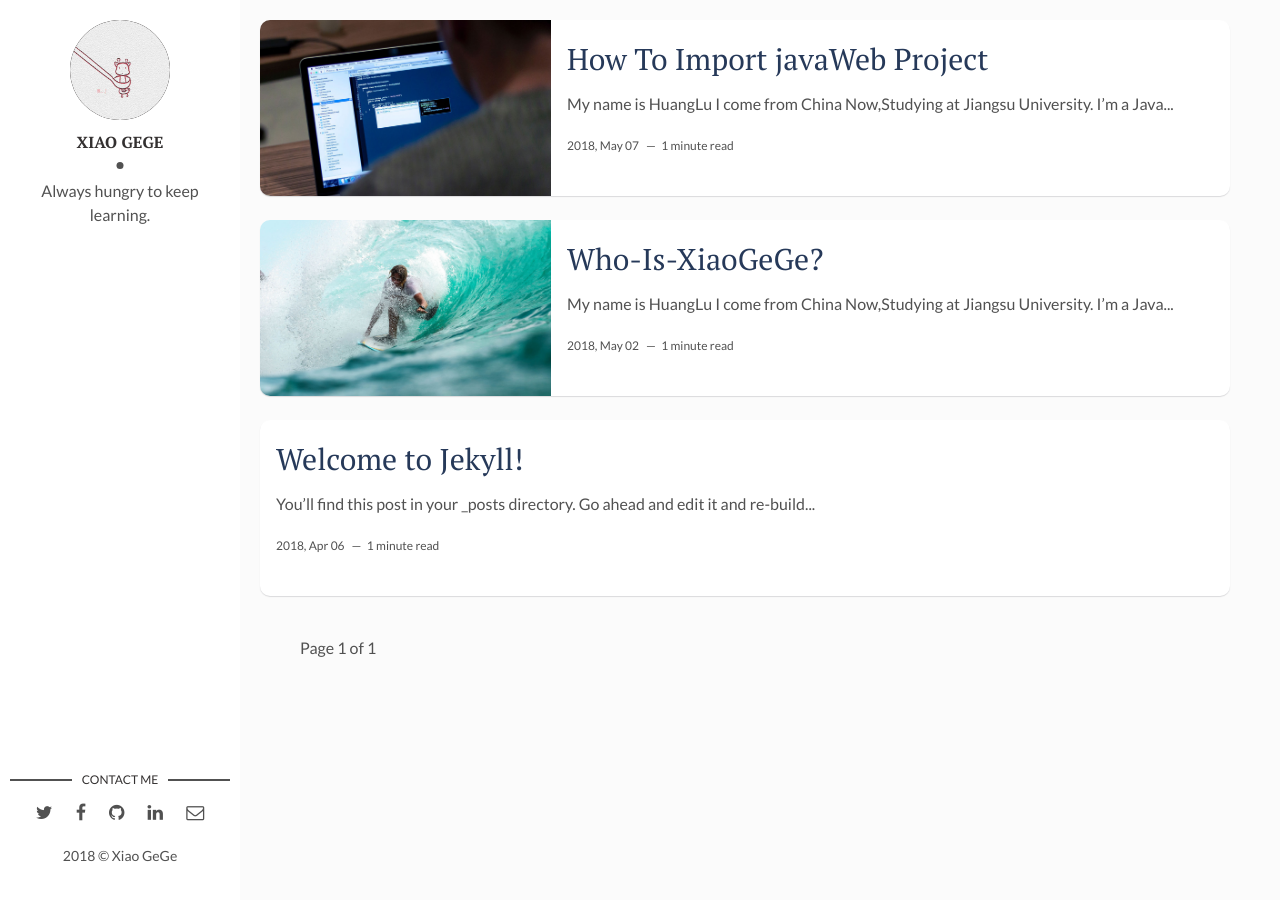
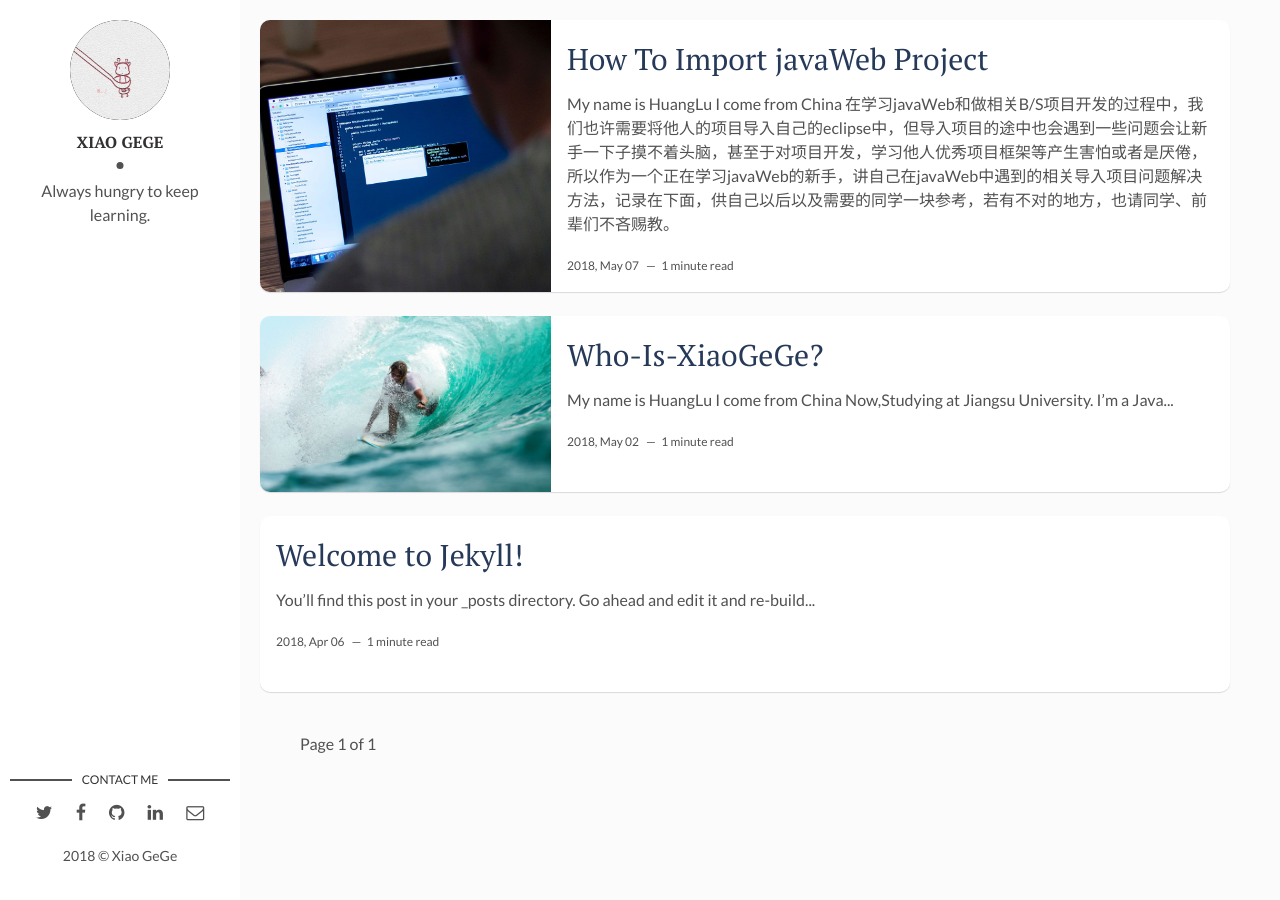
Before and after one commit to Is-Me-HL/Is-Me-HL.github.io, a Jekyll site: the page built from index.html, in a window 1280 px wide. Built offline with Jekyll 4.4.1, drawn with Linux system fonts in a browser that asks for light colours; the list of posts is cut into pages by our own code.

Commit message:
Update 2018-5-8-how-to-import-javaWeb-project.markdown

```diff
--- a/_posts/2018-5-8-how-to-import-javaWeb-project.markdown
+++ b/_posts/2018-5-8-how-to-import-javaWeb-project.markdown
@@ -9,5 +9,4 @@ tags: [Programming, Learn] # add tag
 *My name is HuangLu*
 _I come from China_
 
-Now,Studying at Jiangsu University.
-I'm a Java rookie.The Blogs are just a record of my own learning process.If you find out mistakes or wrong, please do not hesitate to give them instructions.Thanks.
+在学习javaWeb和做相关B/S项目开发的过程中，我们也许需要将他人的项目导入自己的eclipse中，但导入项目的途中也会遇到一些问题会让新手一下子摸不着头脑，甚至于对项目开发，学习他人优秀项目框架等产生害怕或者是厌倦，所以作为一个正在学习javaWeb的新手，讲自己在javaWeb中遇到的相关导入项目问题解决方法，记录在下面，供自己以后以及需要的同学一块参考，若有不对的地方，也请同学、前辈们不吝赐教。
```
